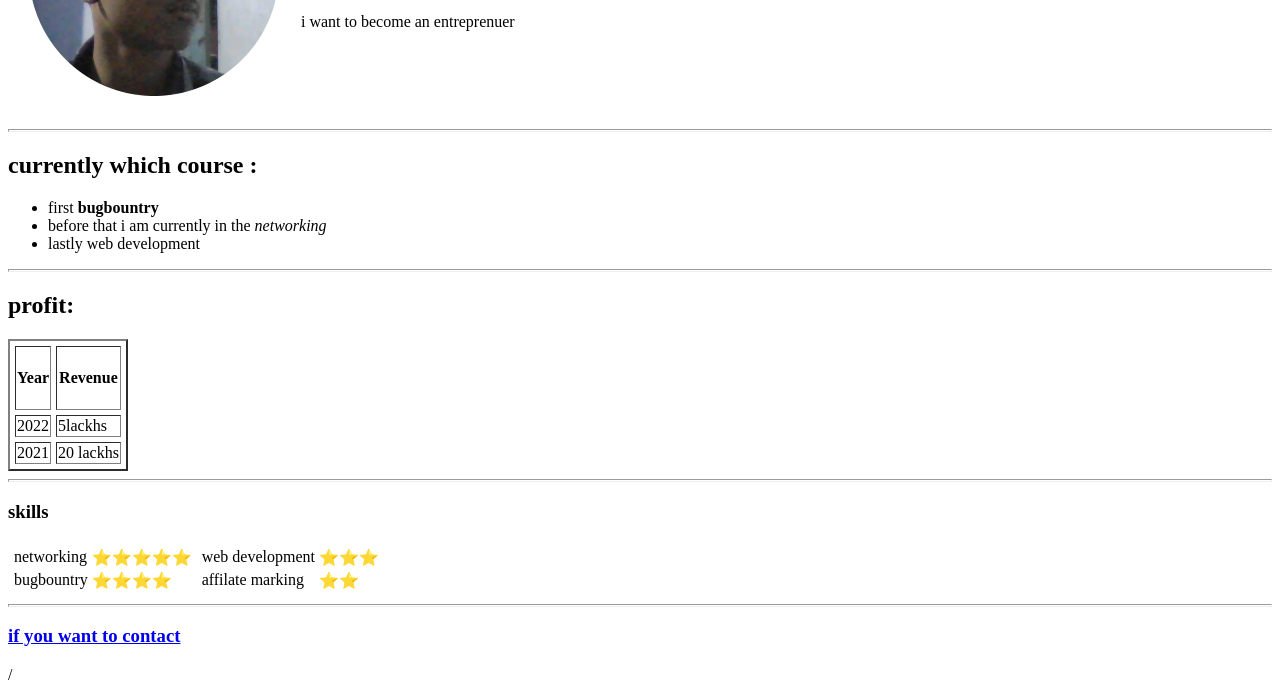
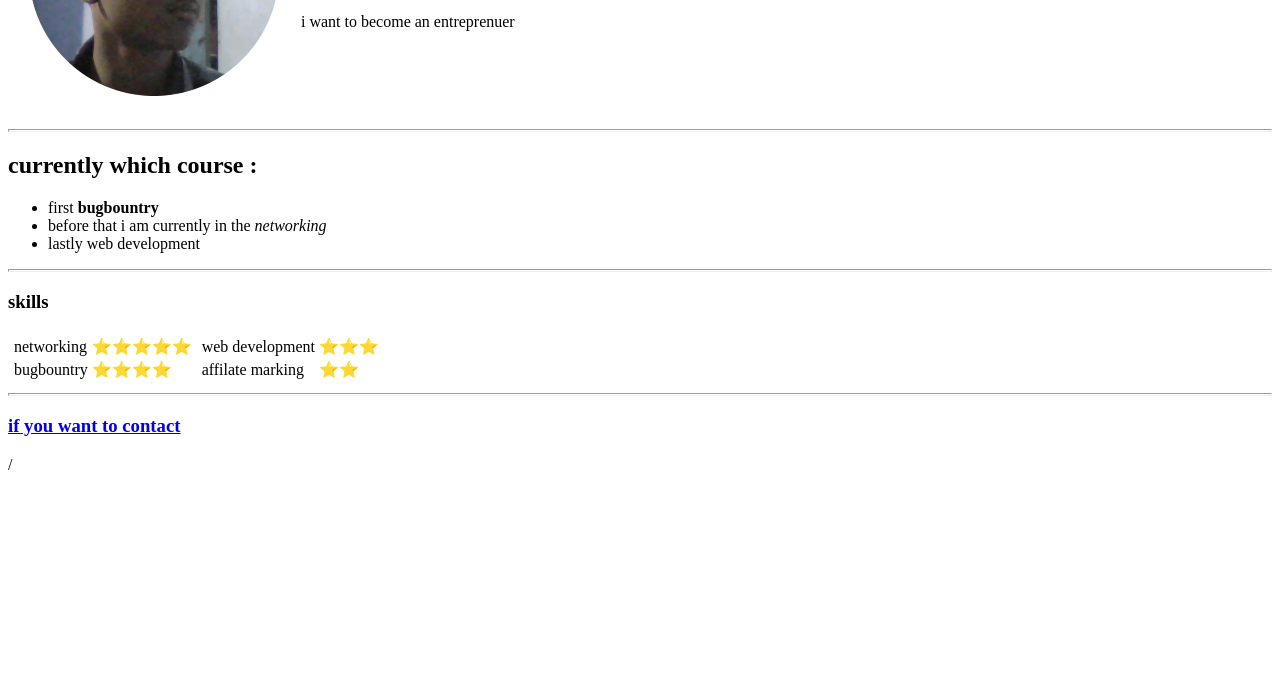
Before and after one commit to vigneshwarankumar/ca, a plain HTML site: page index.html in a window 1280 px wide. Shown: the part 201-893 px from the top of the page. After the commit the page ends 800 px from the top, so only its background shows below. Drawn offline with Linux system fonts and the light colour scheme.

Commit message:
Update index.html

```diff
--- a/index.html
+++ b/index.html
@@ -20,22 +20,6 @@
             <li>before that i am currently in the <em>networking</em> </li>
             <li>lastly web development</li>
         </ul>
-        <hr size="3">
-        <h2>profit:</h2>
-        <table cellspacing ="5" border="2">
-            <tr>
-            <th><h4>Year</h4> </th>
-            <th><h4>Revenue</h4> </th>
-            </tr>
-            <tr>
-                <td>    2022</td>
-                <td>    5lackhs</td>
-            </tr>
-            <tr>
-                <td>    2021</td>
-                <td>    20 lackhs</td>
-            </tr>
-        </table>
         <hr size="3">
         <h3>skills</h3>
         <table>
```
